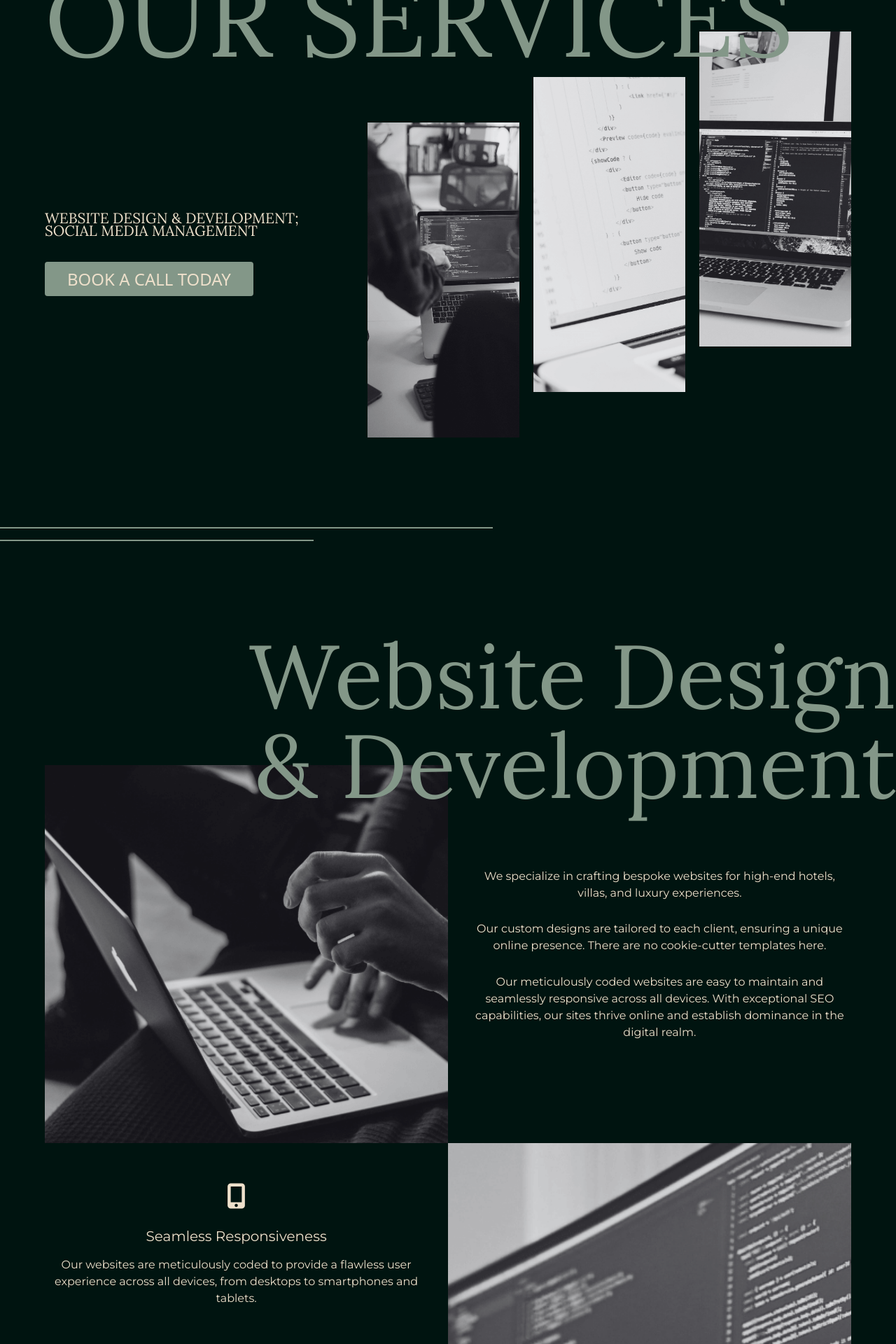
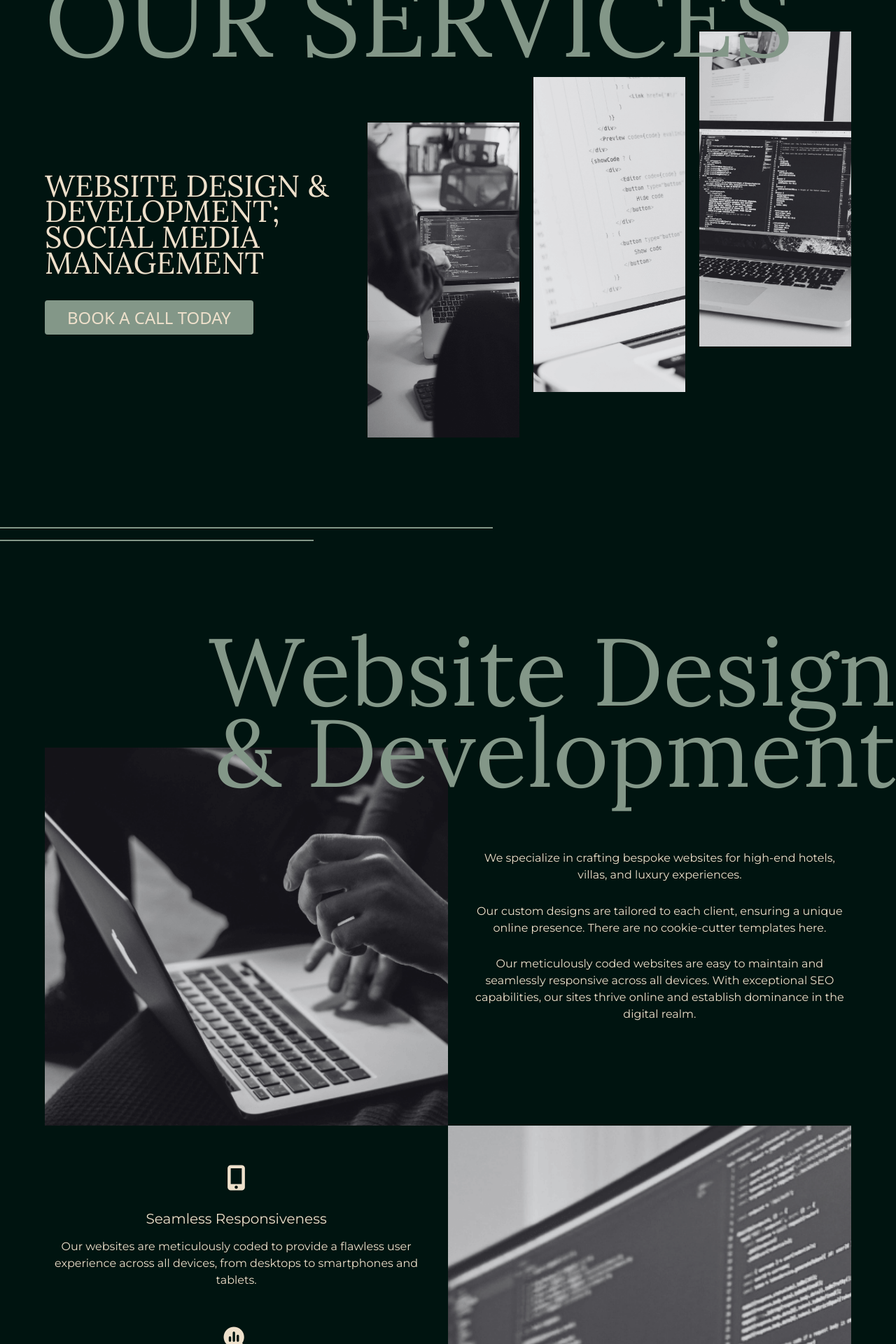
Before and after one commit to JuliaRees/refined-island-creations-2.0, a Jekyll site: the page built from services.html, in a window 1280 px wide. Shown: the part 321-2241 px from the top of the page at 70% size. Built offline with Jekyll 4.4.1, drawn with Linux system fonts in a browser that asks for light colours; nearby versions of some CDN libraries.

Commit message:
responsiveness

```diff
--- a/assets/css/output-style.css
+++ b/assets/css/output-style.css
@@ -728,9 +728,6 @@ a {
 .pb-1p {
   padding-bottom: 1%;
 }
-.pb-20p {
-  padding-bottom: 20%;
-}
 .pb-3p {
   padding-bottom: 3%;
 }
@@ -739,9 +736,6 @@ a {
 }
 .pb-6 {
   padding-bottom: 1.5rem;
-}
-.pb-\[22\%\] {
-  padding-bottom: 22%;
 }
 .pl-\[2\%\] {
   padding-left: 2%;
@@ -806,9 +800,6 @@ a {
 }
 .text-\[2\.8rem\] {
   font-size: 2.8rem;
-}
-.text-\[2\.9rem\] {
-  font-size: 2.9rem;
 }
 .text-base {
   font-size: 1rem;
@@ -1085,18 +1076,46 @@ svg {
     .contact-main-picture {
         margin-top: 25%;
     }
+    .service-names {
+        font-size: 2.9rem;
+    }
+    .padding-website-service {
+        padding-bottom: 20%;
+    }
+
+    .padding-sm-service {
+        padding-bottom: 20%;
+    }
+
+    .process-pricing-title {
+        font-size: 2.9rem;
+    }
 }
 
 @media (min-width:330px) {
     .responsive-header {
         font-size: 3.3rem;
     }
+    .service-names {
+        font-size: 3.2rem;
+    }
+
+    .process-pricing-title {
+        font-size: 3.2rem;
+    }
 }
 
 @media (min-width:360px) {
     .responsive-header {
         font-size: 3.6rem;
     }
+    .service-names {
+        font-size: 3.5rem;
+    }
+
+    .process-pricing-title {
+        font-size: 3.5rem;
+    }
 }
 
 @media (min-width:390px) {
@@ -1106,18 +1125,38 @@ svg {
     .index-main-picture {
         margin-top: 50.4%;
     }
+    .padding-website-service {
+        padding-bottom: 20%;
+        padding-left: 5%;
+    }
 }
 
 @media (min-width:420px) {
     .responsive-header {
         font-size: 4.2rem;
     }
+    .padding-website-service {
+        padding-bottom: 20%;
+        padding-left: 15%;
+    }
+
+    .padding-sm-service {
+        padding-bottom: 18%;
+    }
+
 }
 
 @media (min-width:450px) {
     .responsive-header {
         font-size: 4.5rem;
     }
+    .service-names {
+        font-size: 4rem;
+    }
+
+    .process-pricing-title {
+        font-size: 4rem;
+    }
 }
 
 @media (min-width:480px) {
@@ -1130,6 +1169,13 @@ svg {
     .responsive-header {
         font-size: 5.1rem;
     }
+    .service-names {
+        font-size: 4.5rem;
+    }
+
+    .process-pricing-title {
+        font-size: 4.5rem;
+    }
 }
 
 @media (min-width:540px) {
@@ -1142,9 +1188,20 @@ svg {
     .responsive-header {
         font-size: 5.7rem;
     }
+    .service-names {
+        font-size: 5rem;
+    }
+    .process-pricing-title {
+        font-size: 5rem;
+    }
 }
 
 @media (min-width:640px) {
+
+    .subheading-responsive {
+        font-size: 2rem;
+    }
+
     .index-main-picture {
         margin-top: 15%;
     }
@@ -1185,6 +1242,18 @@ svg {
     }
     .contact-second-picture {
         margin-top: -25%;
+    }
+    .service-names {
+        font-size: 5.3rem;
+    }
+
+    .padding-website-service {
+        padding-bottom: 15%;
+        padding-left: 0;
+    }
+
+    .process-pricing-title {
+        font-size: 5.3rem;
     }
 
 }
@@ -1225,6 +1294,14 @@ svg {
     .contact-second-picture {
         margin-top: -35%;
     }
+
+    .service-names {
+        font-size: 5.6rem;
+    }
+
+    .process-pricing-title {
+        font-size: 5.6rem;
+    }
 }
 
 @media (min-width:720px) {
@@ -1234,6 +1311,7 @@ svg {
     .services-second-picture {
         margin-top: -50%;
     }
+
 }
 
 @media (min-width:740px) {
@@ -1243,9 +1321,18 @@ svg {
     .responsive-header-services {
         font-size: 5.8rem;
     }
+
+    .padding-sm-service {
+        padding-bottom: 17%;
+    }
 }
 
 @media (min-width:768px) {
+
+    .subheading-responsive {
+        font-size: 2.4rem;
+    }
+
     .index-main-picture {
         margin-top: -40%;
     }
@@ -1340,6 +1427,13 @@ svg {
         margin-top: 5%;
     }
 
+    .service-names {
+        font-size: 6.2rem;
+    }
+
+    .process-pricing-title {
+        font-size: 6.2rem;
+    }
 
 }
 
@@ -1347,6 +1441,13 @@ svg {
     .responsive-header {
         font-size: 6.7rem;
     }
+    .service-names {
+        font-size: 6.6rem;
+    }
+
+    .process-pricing-title {
+        font-size: 6.6rem;
+    }
 
 }
 
@@ -1354,6 +1455,13 @@ svg {
     .responsive-header {
         font-size: 7.1rem;
     }
+    .service-names {
+        font-size: 7rem;
+    }
+
+    .process-pricing-title {
+        font-size: 7rem;
+    }
 
 }
 
@@ -1368,12 +1476,40 @@ svg {
     .responsive-header {
         font-size: 7.9rem;
     }
+
+    .subheading-responsive {
+        font-size: 2.7rem;
+    }
+
+    .service-names {
+        font-size: 7.5rem;
+    }
+
+    .process-pricing-title {
+        font-size: 7.5rem;
+    }
+}
+
+@media (min-width:1070px) {
+    .padding-sm-service {
+        padding-bottom: 16%;
+    }
 }
 
 @media (min-width:1100px) {
     .responsive-header {
         font-size: 8.7rem;
     }
+    .service-names {
+        font-size: 8.5rem;
+    }
+    .padding-sm-service {
+        padding-bottom: 17%;
+    }
+
+    .process-pricing-title {
+        font-size: 8.5rem;
+    }
 }
 
 @media (min-width:1200px) {
@@ -1381,10 +1517,17 @@ svg {
         font-size: 9.6rem;
     }
 
-
     .responsive-header-services {
         font-size: 9.4rem;
     }
+
+    .padding-website-service {
+        padding-bottom: 13%;
+    }
+
+    .padding-sm-service {
+        padding-bottom: 16%;
+    }
 }
 
 @media (min-width:1280px) {
@@ -1407,6 +1550,10 @@ svg {
     }
     .contact-second-picture {
         margin-top: -62%;
+    }
+
+    .padding-sm-service {
+        padding-bottom: 15%;
     }
 
 }
@@ -1422,10 +1569,24 @@ svg {
 
 }
 
+@media (min-width:1350px) {
+    .padding-sm-service {
+        padding-bottom: 15%;
+    }
+
+}
+
 @media (min-width:1400px) {
     .responsive-header {
         font-size: 11rem;
     }
+    .service-names {
+        font-size: 9rem;
+    }
+
+    .process-pricing-title {
+        font-size: 9rem;
+    }
 }
 
 @media (min-width:1500px) {
@@ -1436,11 +1597,26 @@ svg {
     .responsive-header-services {
         font-size: 11.8rem;
     }
+
+    .service-names {
+        font-size: 10.5rem;
+    }
+
+    .process-pricing-title {
+        font-size: 10.5rem;
+    }
 }
 
 @media (min-width:1600px) {
     .responsive-header {
         font-size: 12.6rem;
+    }
+    .service-names {
+        font-size: 11.8rem;
+    }
+
+    .process-pricing-title {
+        font-size: 11.8rem;
     }
 }
 
@@ -1821,14 +1997,11 @@ input[type="number"] {
   .sm\:pb-5p {
     padding-bottom: 5%;
   }
-  .sm\:pb-\[19\%\] {
-    padding-bottom: 19%;
-  }
   .sm\:pb-\[25\%\] {
     padding-bottom: 25%;
   }
-  .sm\:pb-\[7\%\] {
-    padding-bottom: 7%;
+  .sm\:pb-\[6\%\] {
+    padding-bottom: 6%;
   }
   .sm\:pl-0 {
     padding-left: 0px;
@@ -1886,9 +2059,6 @@ input[type="number"] {
   .sm\:text-\[3\.5rem\] {
     font-size: 3.5rem;
   }
-  .sm\:text-\[5\.1rem\] {
-    font-size: 5.1rem;
-  }
   .sm\:text-\[7\.55rem\] {
     font-size: 7.55rem;
   }
@@ -1944,9 +2114,6 @@ input[type="number"] {
   .md\:text-\[5\.1rem\] {
     font-size: 5.1rem;
   }
-  .md\:text-\[6\.3rem\] {
-    font-size: 6.3rem;
-  }
 }
 
 @media (min-width: 1024px) {
@@ -2065,9 +2232,6 @@ input[type="number"] {
   .xl\:pb-10p {
     padding-bottom: 10%;
   }
-  .xl\:pb-15p {
-    padding-bottom: 15%;
-  }
   .xl\:pb-5p {
     padding-bottom: 5%;
   }
@@ -2076,6 +2240,12 @@ input[type="number"] {
   }
   .xl\:pt-5p {
     padding-top: 5%;
+  }
+}
+
+@media (min-width: 1330px) {
+  .min-\[1330px\]\:pb-\[5\%\] {
+    padding-bottom: 5%;
   }
 }
 
@@ -2097,16 +2267,10 @@ input[type="number"] {
   .\32xl\:pb-5p {
     padding-bottom: 5%;
   }
-  .\32xl\:pb-\[18\%\] {
-    padding-bottom: 18%;
-  }
   .\32xl\:pb-\[6\%\] {
     padding-bottom: 6%;
   }
   .\32xl\:pt-5p {
     padding-top: 5%;
   }
-  .\32xl\:text-\[10\.3rem\] {
-    font-size: 10.3rem;
-  }
-}
+}
--- a/process-pricing.html
+++ b/process-pricing.html
@@ -83,9 +83,9 @@ seo:
 
 <!-------------Process Intro--------------->
 
-<div class="sm:pt-5p sm:pb-[7%] pt-15p">
+<div class="pb-10p sm:pt-5p sm:pb-[6%] min-[1330px]:pb-[5%] pt-15p">
         <div>
-            <h2 class="font-serif text-lightest text-[2.9rem] sm:text-[5.1rem] md:text-[6.3rem] lg:text-9xl 2xl:text-[10.3rem] mb-0 absolute z-10 text-lightgreen"> Our Process </h2>
+            <h2 class="font-serif text-lightest process-pricing-title mb-0 absolute z-10 text-lightgreen"> Our Process </h2>
         </div>
 </div>
 
@@ -187,7 +187,7 @@ seo:
 <!-------------Prices--------------->
 <section id="prices">
 <div class="pt-10p">
-    <h2 class="font-serif text-lightest text-[2.9rem] sm:text-[5.1rem] md:text-[6.3rem] lg:text-9xl 2xl:text-[10.3rem] mb-0  z-10 text-lightgreen"> Our Prices </h2>
+    <h2 class="font-serif text-lightest process-pricing-title mb-0  z-10 text-lightgreen"> Our Prices </h2>
 </div>
 </section>
 
--- a/services.html
+++ b/services.html
@@ -71,9 +71,9 @@ seo:
 
 <!----------Website Design & Development-------->
 
-<div class="pb-20p sm:pb-[19%] l:pb-20p xl:pb-15p 2xl:pb-[18%] text-right">
+<div class="padding-website-service text-right">
     <div class="pt-10p sm:pt-15p md:pt-10p xl:pt-5p relative text-right">
-        <h1 class="font-serif text-lightgreen text-[2.9rem] sm:text-[5.1rem] md:text-[6.3rem] lg:text-9xl 2xl:text-[10.3rem] mb-0 absolute z-10 right-0"> Website Design <br> & Development </h1>
+        <h1 class="font-serif text-lightgreen service-names mb-0 absolute z-10 right-0"> Website Design <br> & Development </h1>
     </div>
 </div>
 
@@ -213,9 +213,9 @@ seo:
 
 <!------Social media management----->
 
-<section class="pt-15p lg:pt-10p pb-[22%] sm:pb-[19%] xl:pb-15p 2xl:pb-[18%]">
+<section class="pt-15p lg:pt-10p padding-sm-service">
     <div class="pt-5p relative">
-        <h1 class="font-serif text-lightgreen text-[2.9rem] sm:text-[5.1rem] md:text-[6.3rem] lg:text-9xl 2xl:text-[10.3rem] mb-0 absolute z-10"> Social Media <br> Management </h1>
+        <h1 class="font-serif text-lightgreen service-names mb-0 absolute z-10"> Social Media <br> Management </h1>
     </div>
 </section>
 
--- a/style.css
+++ b/style.css
@@ -237,17 +237,45 @@ svg {
     .contact-main-picture {
         margin-top: 25%;
     }
+    .service-names {
+        font-size: 2.9rem;
+    }
+    .padding-website-service {
+        padding-bottom: 20%;
+    }
+
+    .padding-sm-service {
+        padding-bottom: 20%;
+    }
+
+    .process-pricing-title {
+        font-size: 2.9rem;
+    }
 }
 
 @media (min-width:330px) {
     .responsive-header {
         font-size: 3.3rem;
     }
+    .service-names {
+        font-size: 3.2rem;
+    }
+
+    .process-pricing-title {
+        font-size: 3.2rem;
+    }
 }
 
 @media (min-width:360px) {
     .responsive-header {
         font-size: 3.6rem;
+    }
+    .service-names {
+        font-size: 3.5rem;
+    }
+
+    .process-pricing-title {
+        font-size: 3.5rem;
     }
 }
 
@@ -258,17 +286,37 @@ svg {
     .index-main-picture {
         margin-top: 50.4%;
     }
+    .padding-website-service {
+        padding-bottom: 20%;
+        padding-left: 5%;
+    }
 }
 
 @media (min-width:420px) {
     .responsive-header {
         font-size: 4.2rem;
     }
+    .padding-website-service {
+        padding-bottom: 20%;
+        padding-left: 15%;
+    }
+
+    .padding-sm-service {
+        padding-bottom: 18%;
+    }
+
 }
 
 @media (min-width:450px) {
     .responsive-header {
         font-size: 4.5rem;
+    }
+    .service-names {
+        font-size: 4rem;
+    }
+
+    .process-pricing-title {
+        font-size: 4rem;
     }
 }
 
@@ -282,6 +330,13 @@ svg {
     .responsive-header {
         font-size: 5.1rem;
     }
+    .service-names {
+        font-size: 4.5rem;
+    }
+
+    .process-pricing-title {
+        font-size: 4.5rem;
+    }
 }
 
 @media (min-width:540px) {
@@ -294,9 +349,20 @@ svg {
     .responsive-header {
         font-size: 5.7rem;
     }
+    .service-names {
+        font-size: 5rem;
+    }
+    .process-pricing-title {
+        font-size: 5rem;
+    }
 }
 
 @media (min-width:640px) {
+
+    .subheading-responsive {
+        font-size: 2rem;
+    }
+
     .index-main-picture {
         margin-top: 15%;
     }
@@ -338,6 +404,18 @@ svg {
     .contact-second-picture {
         margin-top: -25%;
     }
+    .service-names {
+        font-size: 5.3rem;
+    }
+
+    .padding-website-service {
+        padding-bottom: 15%;
+        padding-left: 0;
+    }
+
+    .process-pricing-title {
+        font-size: 5.3rem;
+    }
 
 }
 
@@ -377,6 +455,14 @@ svg {
     .contact-second-picture {
         margin-top: -35%;
     }
+
+    .service-names {
+        font-size: 5.6rem;
+    }
+
+    .process-pricing-title {
+        font-size: 5.6rem;
+    }
 }
 
 @media (min-width:720px) {
@@ -386,6 +472,7 @@ svg {
     .services-second-picture {
         margin-top: -50%;
     }
+
 }
 
 @media (min-width:740px) {
@@ -395,9 +482,18 @@ svg {
     .responsive-header-services {
         font-size: 5.8rem;
     }
+
+    .padding-sm-service {
+        padding-bottom: 17%;
+    }
 }
 
 @media (min-width:768px) {
+
+    .subheading-responsive {
+        font-size: 2.4rem;
+    }
+
     .index-main-picture {
         margin-top: -40%;
     }
@@ -492,6 +588,13 @@ svg {
         margin-top: 5%;
     }
 
+    .service-names {
+        font-size: 6.2rem;
+    }
+
+    .process-pricing-title {
+        font-size: 6.2rem;
+    }
 
 }
 
@@ -499,12 +602,26 @@ svg {
     .responsive-header {
         font-size: 6.7rem;
     }
+    .service-names {
+        font-size: 6.6rem;
+    }
+
+    .process-pricing-title {
+        font-size: 6.6rem;
+    }
 
 }
 
 @media (min-width:900px) {
     .responsive-header {
         font-size: 7.1rem;
+    }
+    .service-names {
+        font-size: 7rem;
+    }
+
+    .process-pricing-title {
+        font-size: 7rem;
     }
 
 }
@@ -520,11 +637,39 @@ svg {
     .responsive-header {
         font-size: 7.9rem;
     }
+
+    .subheading-responsive {
+        font-size: 2.7rem;
+    }
+
+    .service-names {
+        font-size: 7.5rem;
+    }
+
+    .process-pricing-title {
+        font-size: 7.5rem;
+    }
+}
+
+@media (min-width:1070px) {
+    .padding-sm-service {
+        padding-bottom: 16%;
+    }
 }
 
 @media (min-width:1100px) {
     .responsive-header {
         font-size: 8.7rem;
+    }
+    .service-names {
+        font-size: 8.5rem;
+    }
+    .padding-sm-service {
+        padding-bottom: 17%;
+    }
+
+    .process-pricing-title {
+        font-size: 8.5rem;
     }
 }
 
@@ -533,9 +678,16 @@ svg {
         font-size: 9.6rem;
     }
 
-
     .responsive-header-services {
         font-size: 9.4rem;
+    }
+
+    .padding-website-service {
+        padding-bottom: 13%;
+    }
+
+    .padding-sm-service {
+        padding-bottom: 16%;
     }
 }
 
@@ -561,6 +713,10 @@ svg {
         margin-top: -62%;
     }
 
+    .padding-sm-service {
+        padding-bottom: 15%;
+    }
+
 }
 
 @media (min-width:1300px) {
@@ -574,9 +730,23 @@ svg {
 
 }
 
+@media (min-width:1350px) {
+    .padding-sm-service {
+        padding-bottom: 15%;
+    }
+
+}
+
 @media (min-width:1400px) {
     .responsive-header {
         font-size: 11rem;
+    }
+    .service-names {
+        font-size: 9rem;
+    }
+
+    .process-pricing-title {
+        font-size: 9rem;
     }
 }
 
@@ -588,11 +758,26 @@ svg {
     .responsive-header-services {
         font-size: 11.8rem;
     }
+
+    .service-names {
+        font-size: 10.5rem;
+    }
+
+    .process-pricing-title {
+        font-size: 10.5rem;
+    }
 }
 
 @media (min-width:1600px) {
     .responsive-header {
         font-size: 12.6rem;
+    }
+    .service-names {
+        font-size: 11.8rem;
+    }
+
+    .process-pricing-title {
+        font-size: 11.8rem;
     }
 }
 
```
